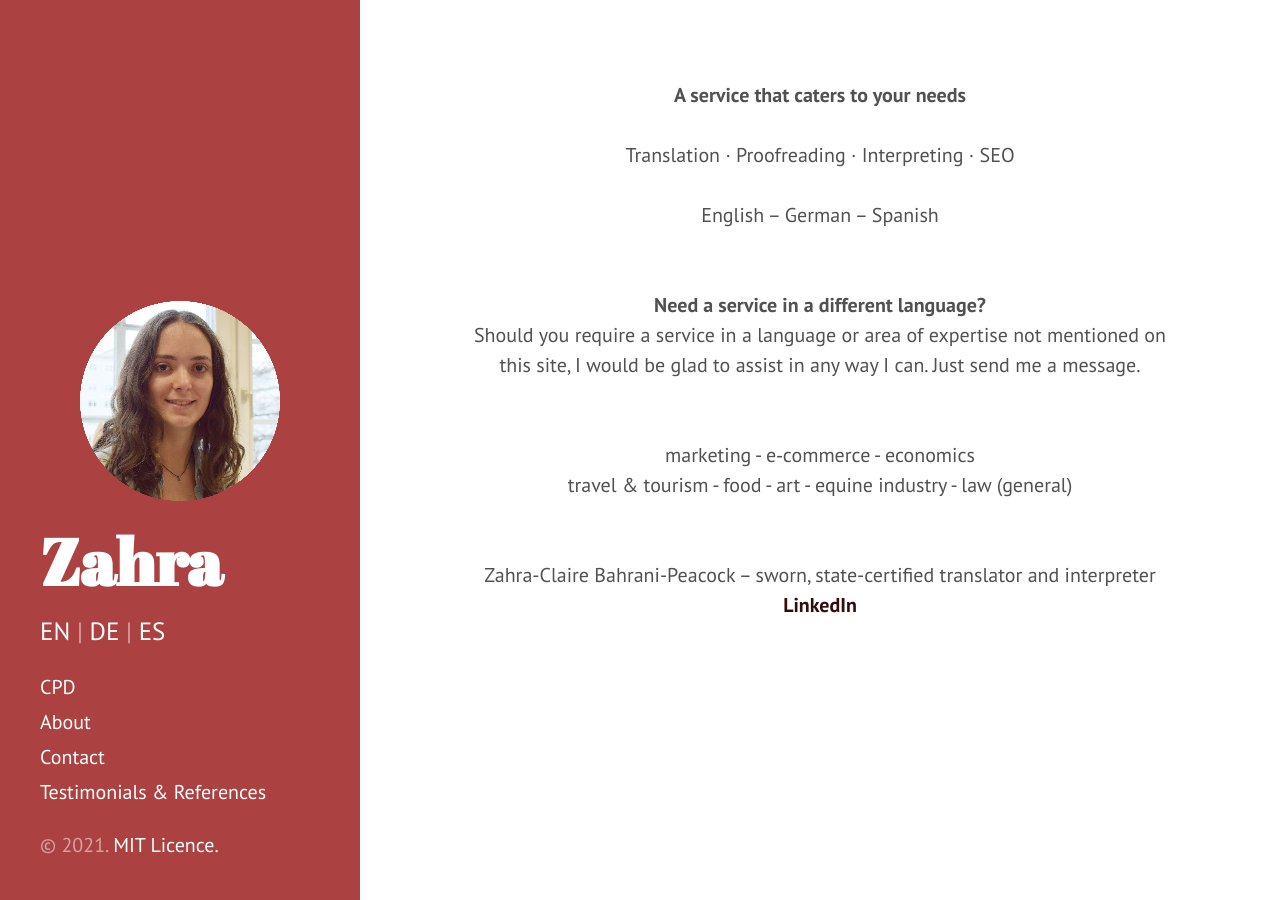
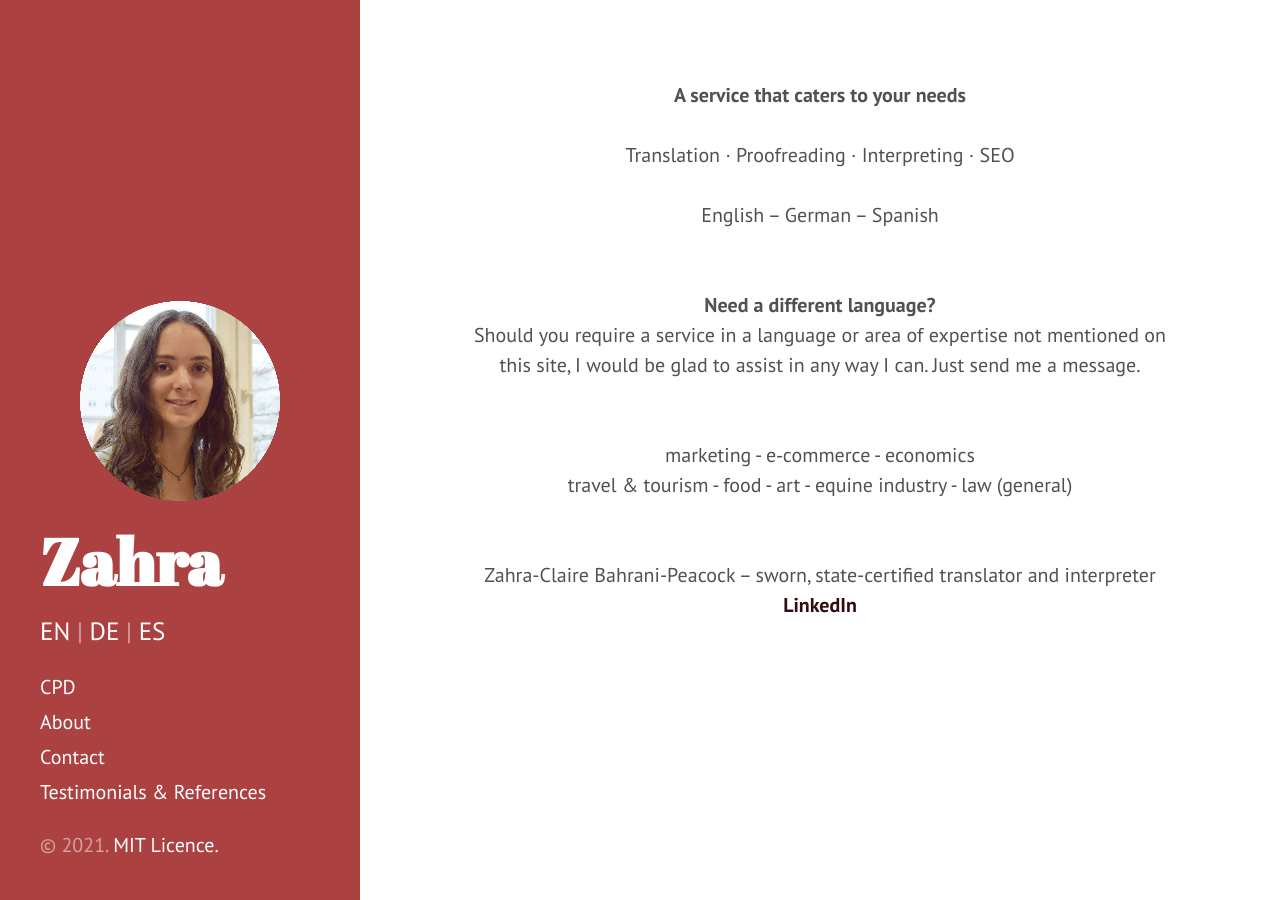
Before and after one commit to Zahra-Claire-Bahrani-Peacock/zahra-claire-bahrani-peacock.github.io, a Jekyll site: the page built from index.html, in a window 1280 px wide. Built offline with Jekyll 4.4.1, drawn with Linux system fonts in a browser that asks for light colours; the list of posts is cut into pages by our own code.

Commit message:
Update index.html

```diff
--- a/index.html
+++ b/index.html
@@ -10,7 +10,7 @@ description: Zahra-Claire Bahrani-Peacock is an English translator for economics
 <div align="center">English – German – Spanish</div>
 <br/>
 <br/>
-<div align="center"><b>Need a service in a different language?  </b></div>
+<div align="center"><b>Need a different language?  </b></div>
 <div align="center">Should you require a service in a language or area of expertise not mentioned on this site, I would be glad to assist in any way I can. Just send me a message.</div>
 <br/>
 <br/>
```
